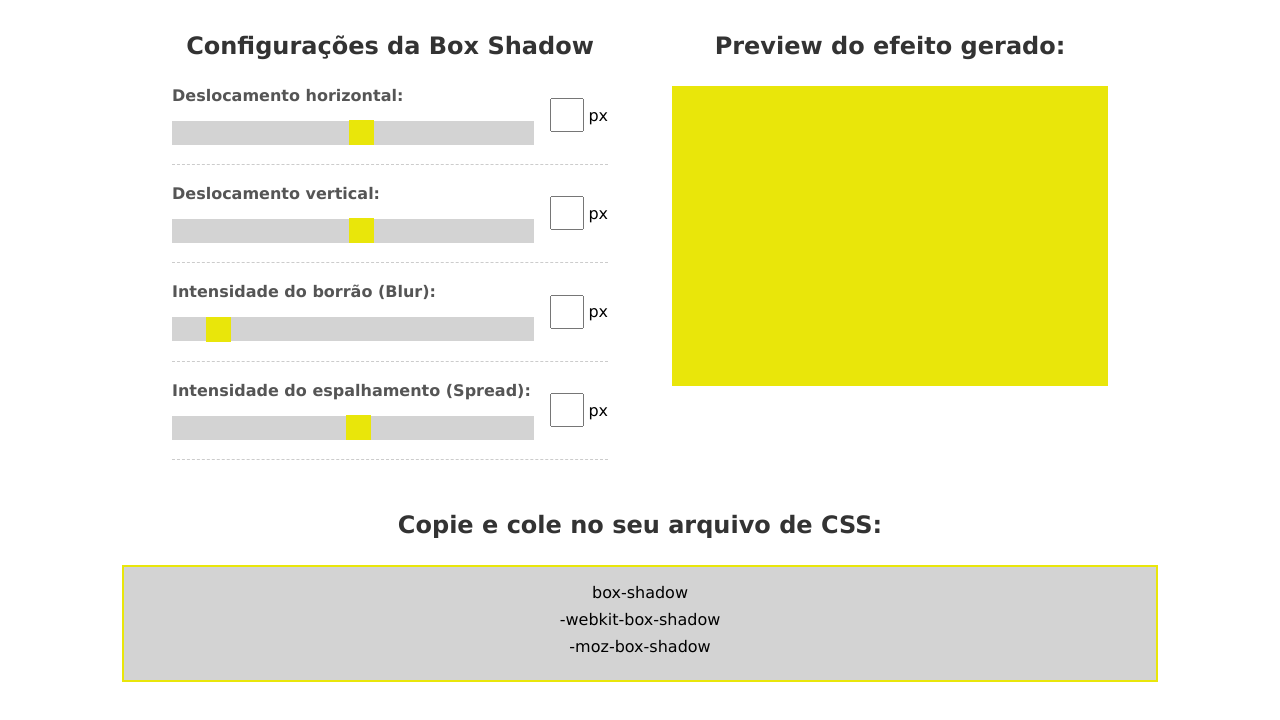
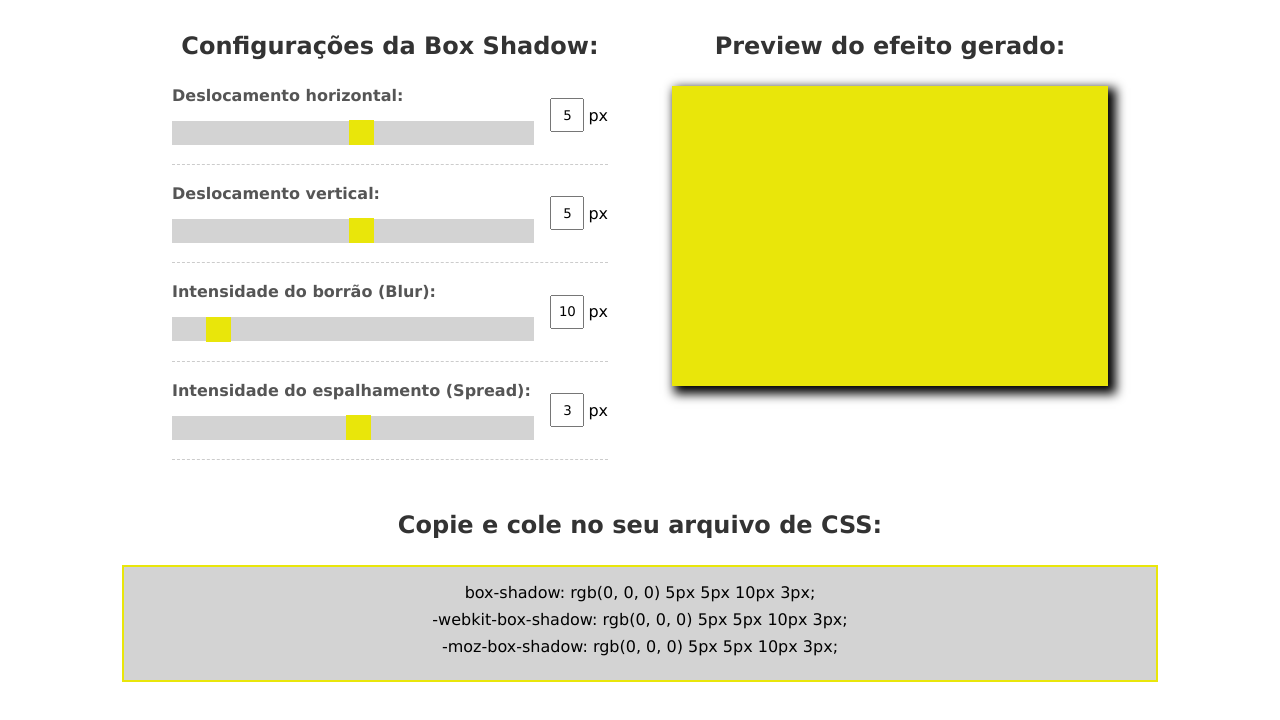
Before and after one commit to JohnSilva98/Projetos_Javascript, a plain HTML site: page Gerador box-shadow/index.html in a window 1280 px wide. Drawn offline with Linux system fonts and the light colour scheme.

Commit message:
corrigindo bug que a box shadow nao funcionava

```diff
--- a/Gerador box-shadow/index.html
+++ b/Gerador box-shadow/index.html
@@ -12,7 +12,7 @@
   <body>
     <div id="box-shadow-generator">
       <div id="controls-container">
-        <h2>Configurações da Box Shadow</h2>
+        <h2>Configurações da Box Shadow:</h2>
         <div class="form-control">
           <div class="range-input">
             <label for="horizontal">Deslocamento horizontal:</label>
@@ -90,9 +90,9 @@
     <div id="generated-rule">
       <h2>Copie e cole no seu arquivo de CSS:</h2>
       <div id="rules-area">
-        <p id="rule">box-shadow <span></span></p>
-        <p id="webkit-rule">-webkit-box-shadow <span></span></p>
-        <p id="moz-rule">-moz-box-shadow <span></span></p>
+        <p id="rule">box-shadow: <span></span>;</p>
+        <p id="webkit-rule">-webkit-box-shadow: <span></span>;</p>
+        <p id="moz-rule">-moz-box-shadow: <span></span>;</p>
       </div>
     </div>
   </body>
--- a/Gerador box-shadow/js/scripts.js
+++ b/Gerador box-shadow/js/scripts.js
@@ -0,0 +1,117 @@
+class BoxShadowGenerator {
+  constructor(
+    horizontal,
+    horizontalRef,
+    vertical,
+    verticalRef,
+    blur,
+    blurRef,
+    spread,
+    spreadRef,
+    previewBox,
+    rule,
+    webkitRule,
+    mozRule
+  ) {
+    this.horizontal = horizontal
+    this.horizontalRef = horizontalRef
+    this.vertical = vertical
+    this.verticalRef = verticalRef
+    this.blur = blur
+    this.blurRef = blurRef
+    this.spread = spread
+    this.spreadRef = spreadRef
+    this.previewBox = previewBox
+    this.rule = rule
+    this.webkitRule = webkitRule
+    this.mozRule = mozRule
+  }
+  initialize() {
+    this.horizontalRef.value = this.horizontal.value
+    this.verticalRef.value = this.vertical.value
+    this.blurRef.value = this.blur.value
+    this.spreadRef.value = this.spread.value
+
+    this.applyRule()
+    this.showRule()
+  }
+  applyRule() {
+    this.previewBox.style.boxShadow = `${this.horizontalRef.value}px ${this.verticalRef.value}px ${this.blurRef.value}px ${this.spreadRef.value}px #000000`
+    this.currentRule = this.previewBox.style.boxShadow
+  }
+  showRule() {
+    this.rule.innerText = this.currentRule
+    this.webkitRule.innerText = this.currentRule
+    this.mozRule.innerText = this.currentRule
+  }
+  updateValue(type, value) {
+    switch (type) {
+      case "horizontal":
+        this.horizontalRef.value = value
+        break
+      case "vertical":
+        this.verticalRef.value = value
+        break
+      case "blur":
+        this.blurRef.value = value
+        break
+      case "spread":
+        this.spreadRef.value = value
+    }
+    this.applyRule()
+    this.showRule()
+  }
+}
+
+// seleção de elementos
+const horizontal = document.querySelector("#horizontal")
+const horizontalRef = document.querySelector("#horizontal-value")
+const vertical = document.querySelector("#vertical")
+const verticalRef = document.querySelector("#vertical-value")
+const blur = document.querySelector("#blur")
+const blurRef = document.querySelector("#blur-value")
+const spread = document.querySelector("#spread")
+const spreadRef = document.querySelector("#spread-value")
+
+const previewBox = document.querySelector("#box")
+const rule = document.querySelector("#rule span")
+const webkitRule = document.querySelector("#webkit-rule span")
+const mozRule = document.querySelector("#moz-rule span")
+
+const boxshadow = new BoxShadowGenerator(
+  horizontal,
+  horizontalRef,
+  vertical,
+  verticalRef,
+  blur,
+  blurRef,
+  spread,
+  spreadRef,
+  previewBox,
+  rule,
+  webkitRule,
+  mozRule
+)
+boxshadow.initialize()
+// eventos
+
+horizontal.addEventListener("input", (e) => {
+  const value = e.target.value
+
+  boxshadow.updateValue("horizontal", value)
+})
+vertical.addEventListener("input", (e) => {
+  const value = e.target.value
+
+  boxshadow.updateValue("vertical", value)
+})
+blur.addEventListener("input", (e) => {
+  const value = e.target.value
+
+  boxshadow.updateValue("blur", value)
+})
+spread.addEventListener("input", (e) => {
+  const value = e.target.value
+
+  boxshadow.updateValue("spread", value)
+})
```
